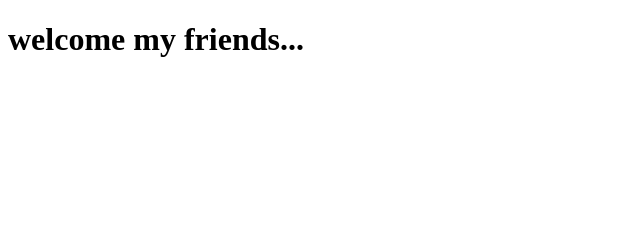
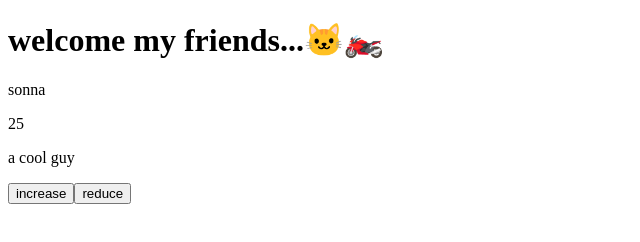
Before and after one commit to anague25/begin-vuejs, a plain HTML site: page index.html in a window 1280 px wide. Shown: the whole page, without its empty margins (0-640 px from the left). Drawn offline with nearby package versions, Linux system fonts and the light colour scheme.

Commit message:
learn v-on:click,v-if,v-else

```diff
--- a/app.js
+++ b/app.js
@@ -1,5 +1,24 @@
 const app = Vue.createApp({
-    template:'<h1>welcome my friends...</h1>'
+    data(){
+        return{
+            icon:'🐱‍🏍',
+           user:[
+            {
+                author:'sonna',
+                age : 25,
+                bio:'a cool guy'
+               }
+           ]
+        }
+    },
+    methods:{
+        augmenterAge(){
+            this.user[0].age++;
+        },
+        diminuerAge(){
+            this.user[0].age--;
+        }
+    }
 
 });
 
--- a/index.html
+++ b/index.html
@@ -8,7 +8,13 @@
 </head>
 <body>
     <div id="app">
-        <h1>welcome my friends</h1>
+        <h1>welcome my friends...{{icon}}</h1>
+        <p>{{user[0].author}}</p>
+        <p>{{user[0].age}}</p>
+        <p>{{user[0].bio}}</p>
+
+        <button v-on:click="augmenterAge" >increase</button>
+        <button v-on:click="diminuerAge" >reduce</button>
 
     </div>
 
```
